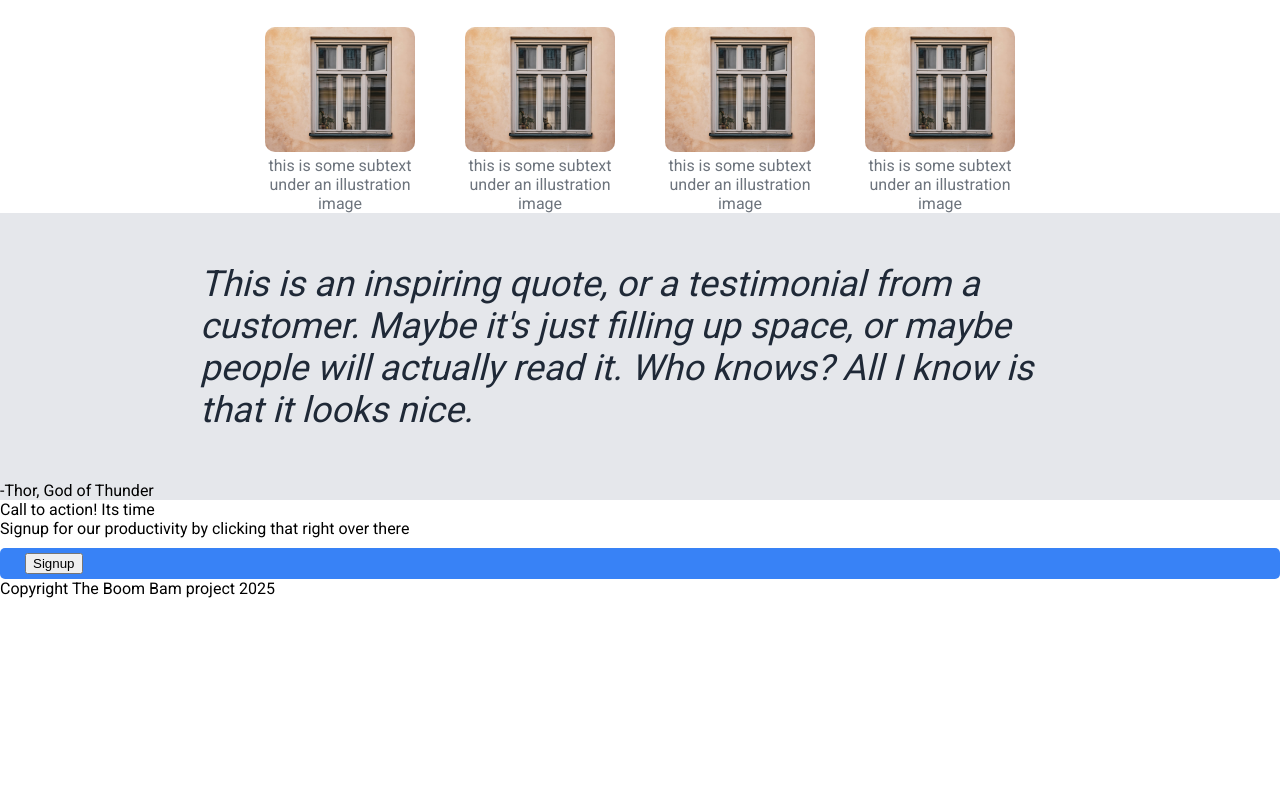
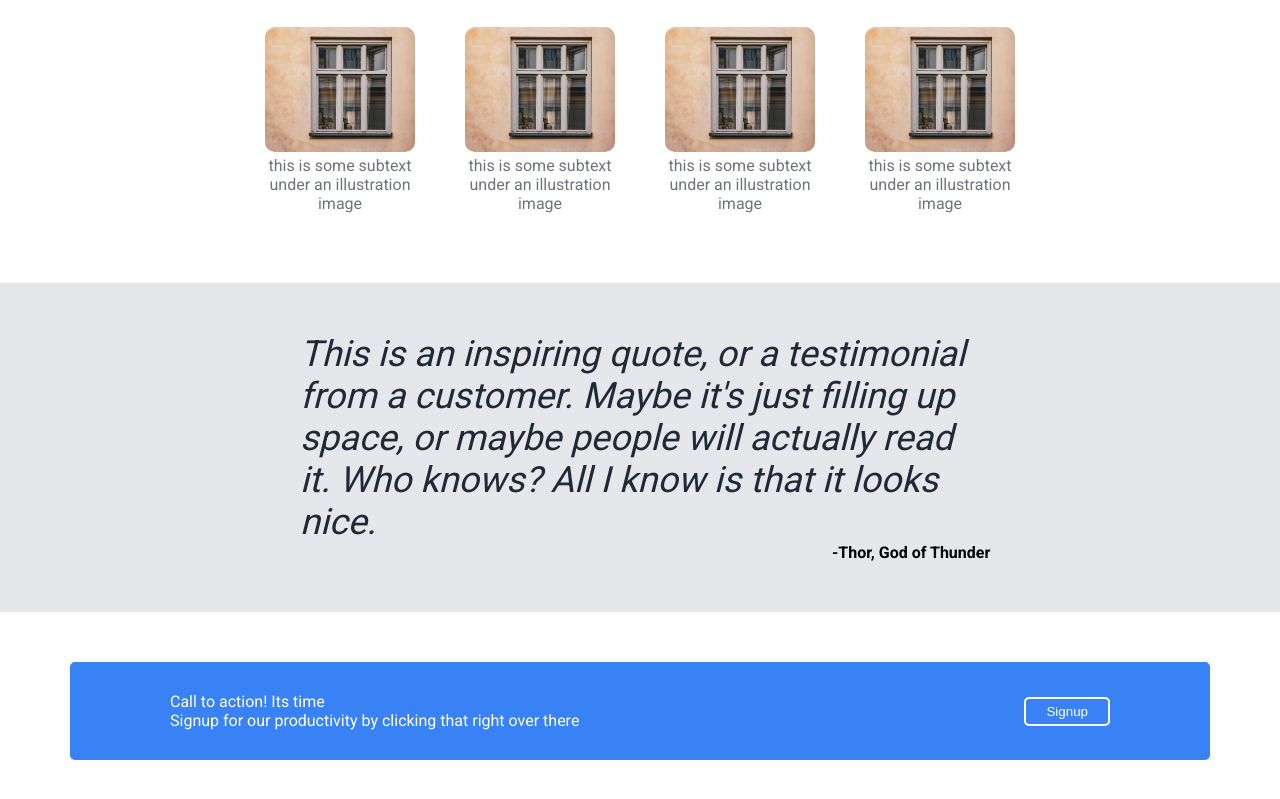
Before and after one commit to annikulkarni/Odin_1, a plain HTML site: page index.html in a window 1280 px wide. Shown: the part 607-1406 px from the top of the page. Before the commit the page ends 1205 px from the top, so only its background shows below. Drawn offline with Linux system fonts and the light colour scheme.

Commit message:
update footer

```diff
--- a/index.html
+++ b/index.html
@@ -92,13 +92,11 @@
             <div class="advert-title">Call to action! Its time</div>
             <div class="advert-text">Signup for our productivity by clicking that right over there</div>
         </div>
-        <div class="signup">
+        <div class="signup-footer">
             <button>Signup</button>
         </div>
 
     </div>
-    <div class="footer">
-        Copyright The Boom Bam project 2025
-    </div>
+
 </body>
 </html>
--- a/styels.css
+++ b/styels.css
@@ -6,7 +6,7 @@ body{
     font-family: 'Roboto', sans-serif;
 }
 .main{
-
+  margin-bottom: 70px;
 }
 .header{
     display: flex;
@@ -104,5 +104,40 @@ body{
     font-style: italic;
     font-weight: lighter;
     color: #1f2937;
-    margin: 50px 200px;
+    margin: 50px 300px 0px;
 }
+.author{
+    margin-left: 65%;
+    font-weight: 900;
+    margin-bottom: 50px;
+
+}
+.bottom-container{
+    background-color: #3882f6;
+    margin: 50px 70px;
+    border-radius: 5px;
+    display: flex;
+    align-items: center;
+    justify-content: space-between;
+    padding: 30px 100px;
+    color: white;
+
+}
+.advert{
+    display: flex;
+    flex-direction: column;
+}
+.signup-footer button{
+    border-color: white;
+    border-width: 2px;
+    border-radius: 5px;
+    padding: 5px 20px;
+    color: white;
+    font-weight: 500;
+    border-style:solid;
+    background-color: #3882F6;
+}
+.footer{
+    text-align: center;
+
+}
```
Also changed, not shown: chess-knight-alt.svg (added).
